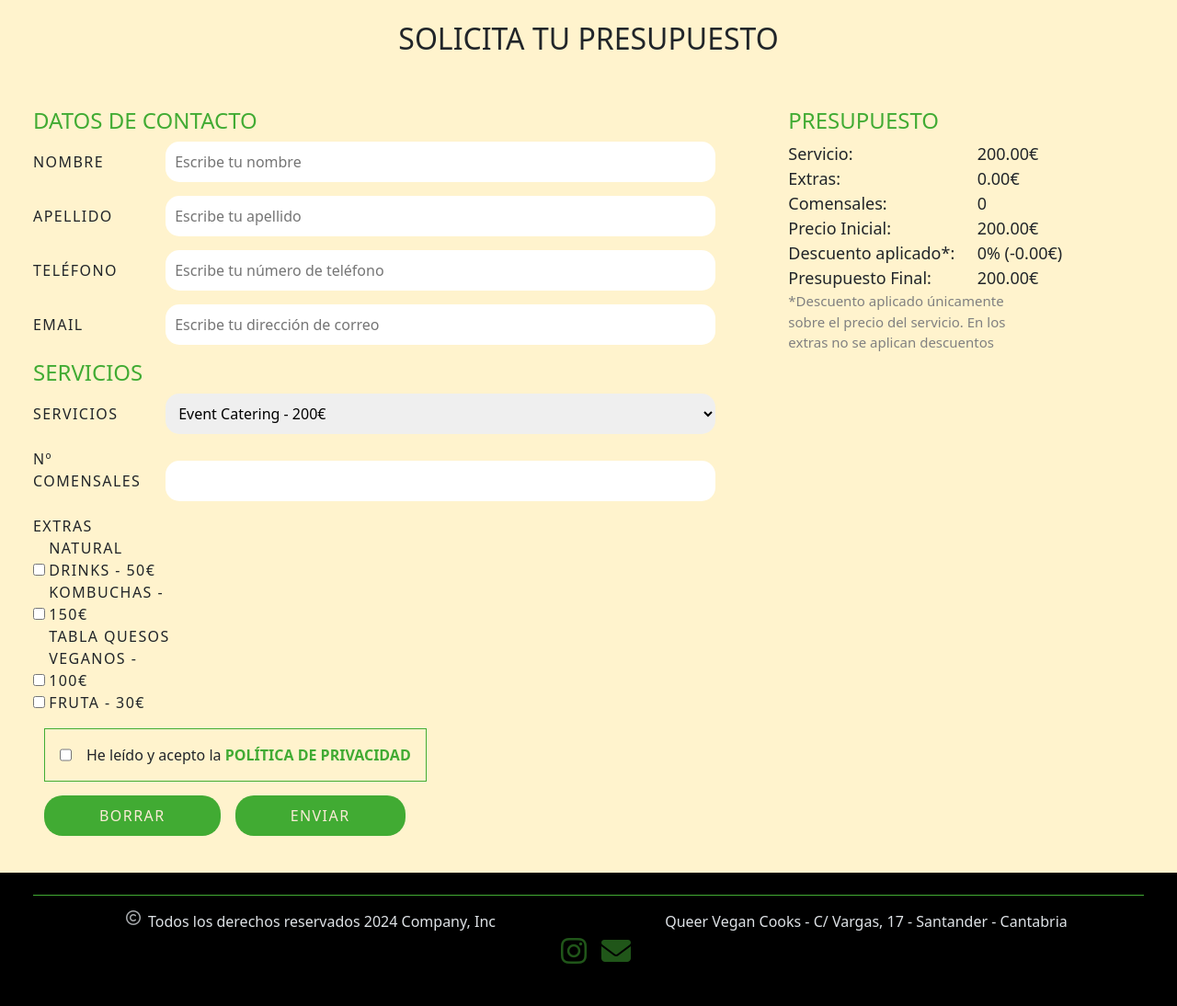
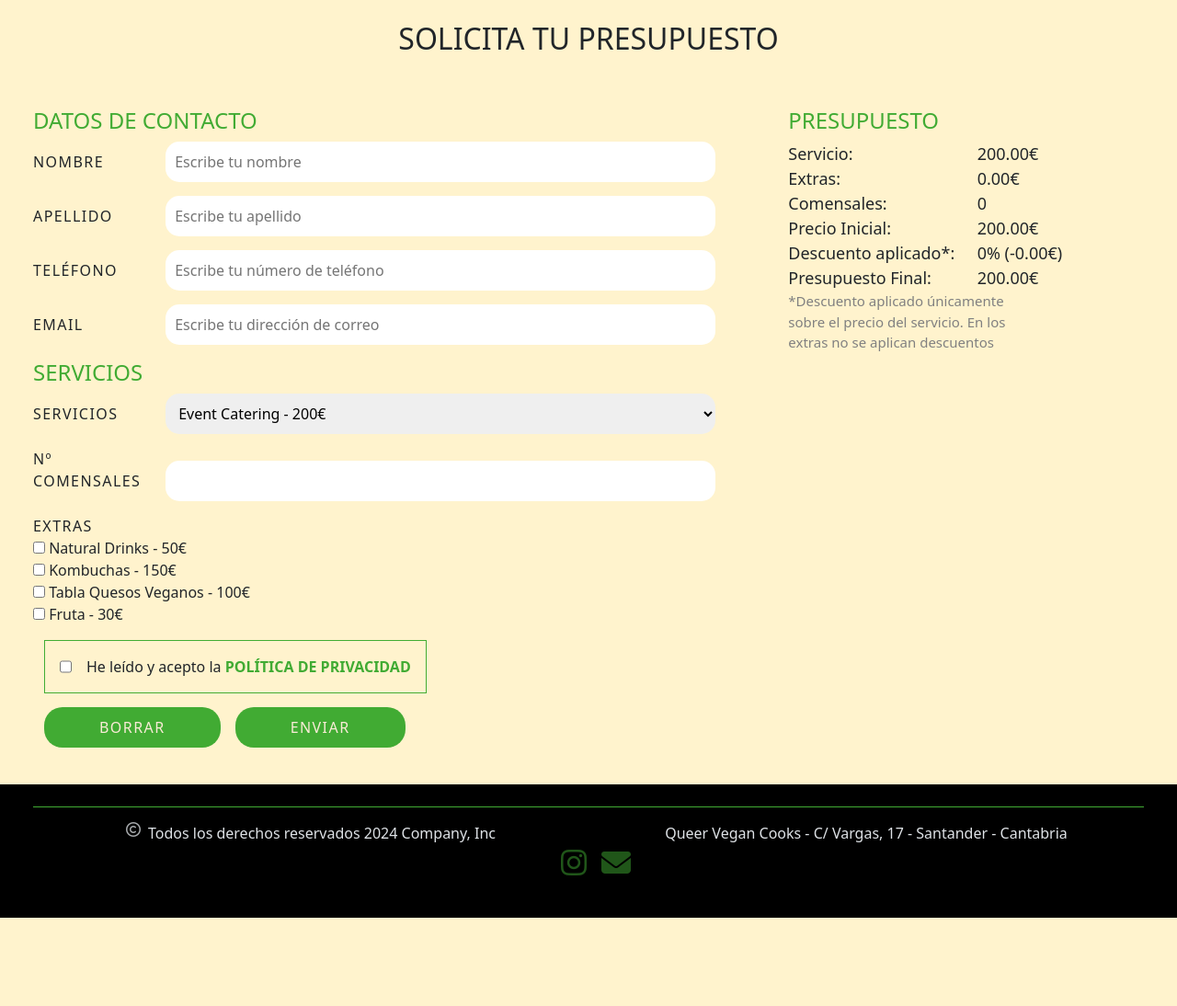
Before and after one commit to MeryNore/queervegancooks, a PHP site: page /views/presupuestos.html in a window 1280 px wide. Shown: the part 97-1191 px from the top of the page at 92% size. After the commit the page ends 1095 px from the top, so only its background shows below. Run offline with PHP 8.4, Linux system fonts and the light colour scheme; some libraries are stand-ins or nearby versions.

Commit message:
volvemos a los estilos anteriores

```diff
--- a/css/estilos.css
+++ b/css/estilos.css
@@ -142,7 +142,7 @@ p{
     margin-bottom: 15px;
 }
 
-.formList label:not([id="acepto"]){
+.formList label:not(:last-child){
     font-weight: 300;
     letter-spacing: .09em;
     text-transform: uppercase;
@@ -161,12 +161,8 @@ p{
     width: max-content;
 }
 
-.extras{
+.casilla input{
     accent-color: #41ab33;
-}
-
-.extraslab{
-    width: 500px;
 }
 
 .casilla span{
--- a/views/presupuestos.html
+++ b/views/presupuestos.html
@@ -103,23 +103,19 @@
                   <label for="comensales">Nº COMENSALES</label>
                   <input type="number" id="comensales" min="1">
                 </li>
-                <li>
+                <li class="casilla extras">
                   <label>EXTRAS</label>
                   <div>
-                      <input type="checkbox" class="extras" value="50" id="naturaldrinks">
-                      <label for="naturaldrinks">Natural Drinks - 50€</label>
+                    <label><input type="checkbox" class="extras" value="50"> Natural Drinks - 50€</label>
                   </div>
                   <div>
-                      <input type="checkbox" class="extras" value="150" id="kombuchas">
-                      <label for="kombuchas">Kombuchas - 150€</label>
+                    <label><input type="checkbox" class="extras" value="150"> Kombuchas - 150€</label>
                   </div>
                   <div>
-                      <input type="checkbox" class="extras" value="100" id="quesos">
-                      <label for="quesos">Tabla Quesos Veganos - 100€</label>
+                    <label><input type="checkbox" class="extras" value="100"> Tabla Quesos Veganos - 100€</label>
                   </div>
                   <div>
-                      <input type="checkbox" class="extras" value="30" id="fruta">
-                      <label for="fruta">Fruta - 30€</label>
+                    <label><input type="checkbox" class="extras" value="30"> Fruta - 30€</label>
                   </div>
                 </li>
               </ul>
@@ -130,7 +126,7 @@
                   <ul class="casilla container-fluid m-0">
                     <li class="d-flex gap-3 p-3">
                       <input type="checkbox" id="acepto" name="acepto" value="acepto" required>
-                      <label for="acepto" id="acepto">He leído y acepto la <span>POLÍTICA DE PRIVACIDAD</span></label>
+                      <label for="acepto">He leído y acepto la <span>POLÍTICA DE PRIVACIDAD</span></label>
                     </li>
                   </ul>
                 </li>
@@ -143,15 +139,15 @@
             </form>
           </div>
 
-          <form class="col" id="datosForm" name="datosForm" action="#" method="GET">
+          <div class="col">
             <h4>PRESUPUESTO</h4>
             <div id="presupuesto" class="presupuesto container-fluid p-0">
               <div class="row">
-                <label for="detalle-servicio" class="col">Servicio: </label>
-                <div class="col" type="text" id="detalle-servicio"></div>
+                <div class="col">Servicio: </div>
+                <div class="col" id="detalle-servicio"></div>
               </div>
               <div class="row">
-                <label for="detalle-extras" class="col">Extras: </label>
+                <div class="col">Extras: </div>
                 <div class="col" id="detalle-extras"></div>
               </div>
               <div class="row">
@@ -175,7 +171,7 @@
                   se aplican descuentos</div>
               </div>
             </div>
-          </form>
+          </div>
         </div>
       </div>
 
```
Lines whose indentation alone changed are shown as unchanged.
